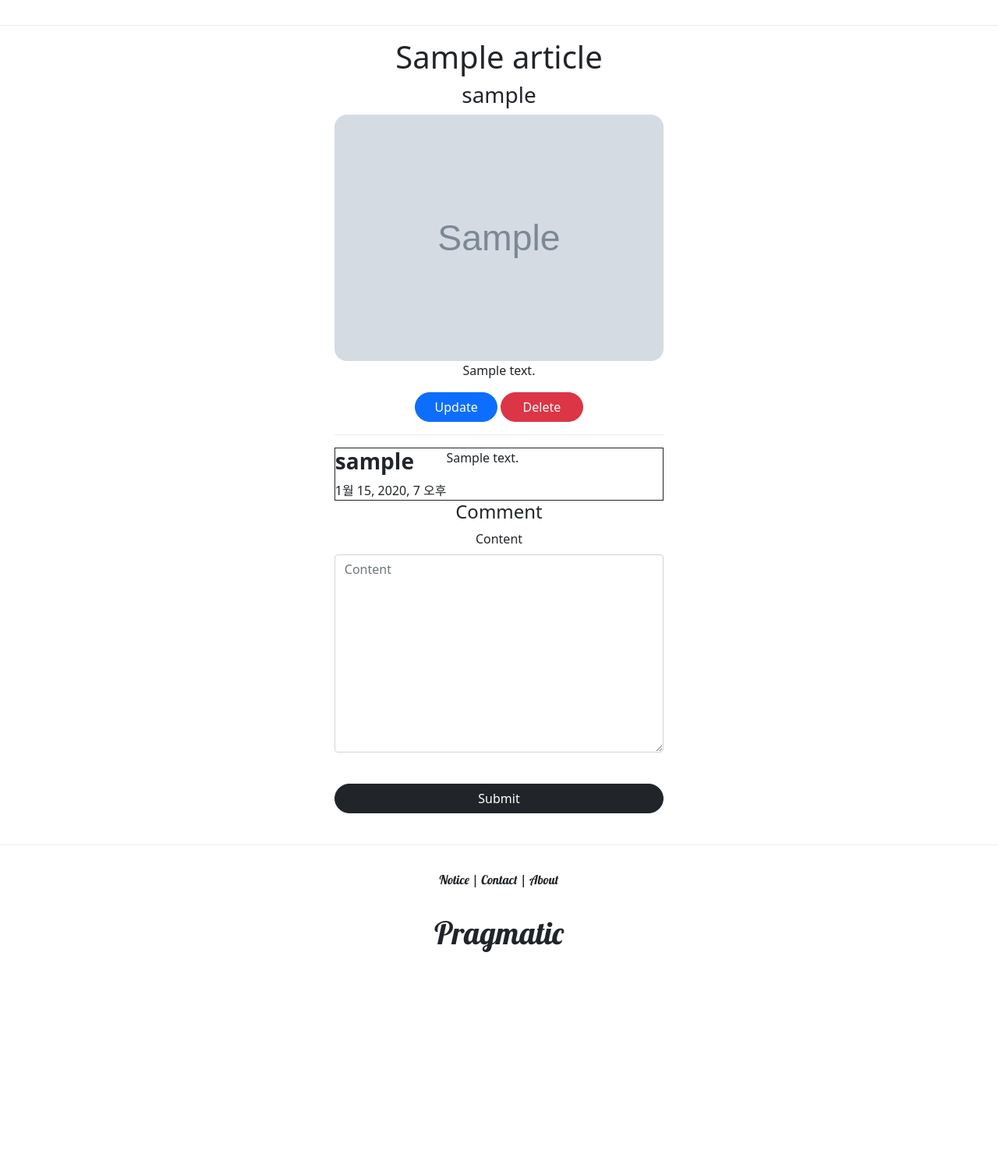
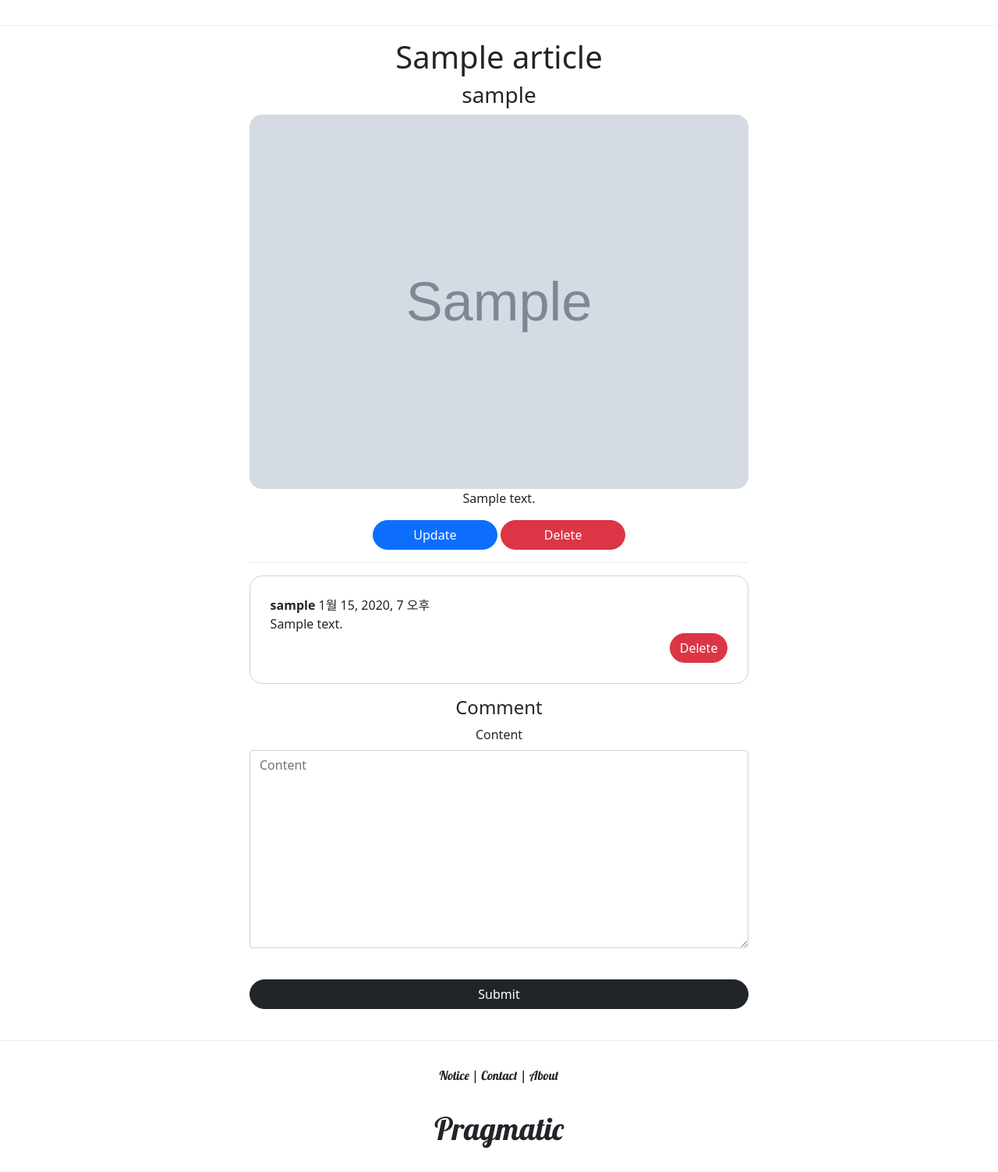
Before and after one commit to minosssss/Pinterest_Docker, a Django app: page /articles/detail/1 in a window 1280 px wide. Shown: the part 136-1639 px from the top of the page at 78% size. Before the commit the page ends 1357 px from the top, so only its background shows below. Run offline with Django 3.2, Linux system fonts and the light colour scheme; a user stored in the database is signed in; tables that the repository leaves empty hold one stand-in row (values such as "Sample post"); grey boxes marked "Sample" are stand-in pictures; some libraries are stand-ins or nearby versions.

Commit message:
comment modify

```diff
--- a/commentapp/templates/commentapp/detail.html
+++ b/commentapp/templates/commentapp/detail.html
@@ -1,11 +1,17 @@
-<div class="comment">
+<div class="comment" >
     <div>
-        <h3>
-            <strong>{{ comment.writer.profile.nickname }}</strong>
-        </h3>
+        <strong>{{ comment.writer.profile.nickname }}</strong>
         {{ comment.created_at }}
     </div>
     <div>
         {{ comment.content }}
     </div>
+    {% if comment.writer == user %}
+    <div id="comment_delete" >
+        <form action="{% url 'commentapp:delete' pk=comment.pk %}" method="post">
+            {% csrf_token %}
+            <input type="submit" value="Delete" class="btn btn-danger rounded-pill ">
+        </form>
+    </div>
+    {% endif %}
 </div>
--- a/commentapp/urls.py
+++ b/commentapp/urls.py
@@ -1,7 +1,9 @@
 from django.urls import path
-from commentapp.views import CommentCreateView
+from commentapp.views import CommentCreateView, CommentDeleteView
+
 app_name = 'commentapp'
 
 urlpatterns = [
-    path('create/',CommentCreateView.as_view(),name='create')
+    path('create/',CommentCreateView.as_view(),name='create'),
+    path('delete/<int:pk>',CommentDeleteView.as_view(),name='delete')
 ]
--- a/static/comment/comment.css
+++ b/static/comment/comment.css
@@ -1,5 +1,14 @@
 .comment {
-  display: flex;
-  border: 1px solid;
+
   text-align: left;
+  border: 1px solid lightgray;
+  padding: 4%;
+  margin: 1rem 0;
+  border-radius: 1rem;
+
 }
+
+#comment_delete{
+  text-align: right;
+
+}
--- a/static/style.css
+++ b/static/style.css
@@ -41,12 +41,18 @@ footer {
 }
 
 .login_form,
-.create-form,
+.create-form {
+  display: flex;
+  margin: 0 auto;
+  flex-direction: column;
+  width: 33%;
+}
+
 .detail-form {
   display: flex;
   margin: 0 auto;
   flex-direction: column;
-  width: 33%;
+  width: 50%;
 }
 
 .detail-form h2 {
@@ -94,9 +100,3 @@ footer {
   background-size: cover;
   background-position: center center;
 }
-
-.comment {
-  display: flex;
-  border: 1px solid;
-  text-align: left;
-}
--- a/templates/head.html
+++ b/templates/head.html
@@ -4,7 +4,7 @@
     <meta charset="UTF-8">
     <title>Pragmatic</title>
     <!-- CSS Link-->
-    <link rel="stylesheet" type="text/css" href="{% static 'style.css' %}">
+    <link rel="stylesheet" type="text/css" href="{% static 'style.css' %}?ver=1.2">
     <!-- Bootstrap Link-->
     <link href="https://cdn.jsdelivr.net/npm/bootstrap@5.1.2/dist/css/bootstrap.min.css"
           rel="stylesheet" integrity="sha384-uWxY/CJNBR+1zjPWmfnSnVxwRheevXITnMqoEIeG1LJrdI0GlVs/9cVSyPYXdcSF" crossorigin="anonymous">
```
Also changed, not shown: commentapp/templates/commentapp/delete.html (added, +13 -0 lines), commentapp/views.py (+9 -1 lines).
